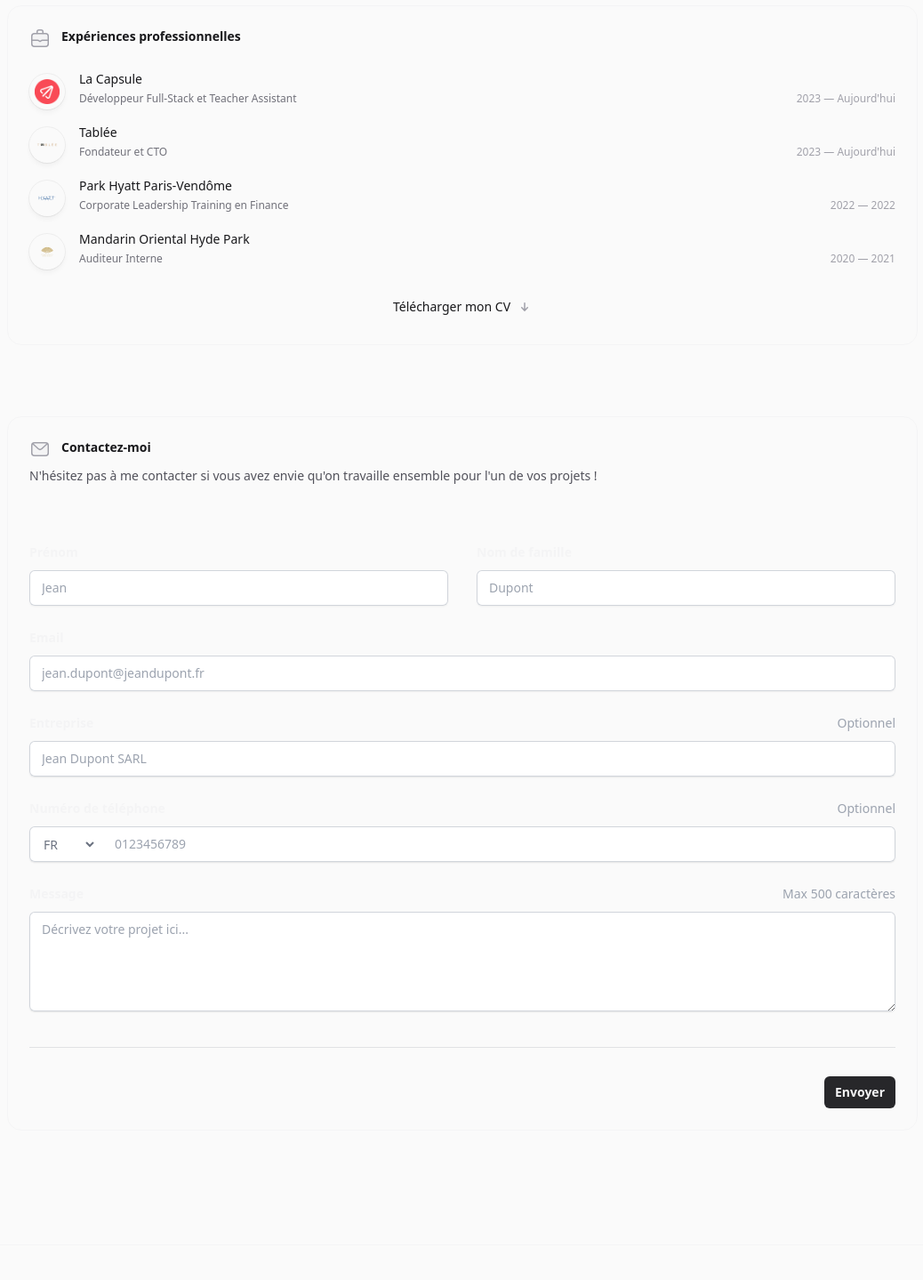
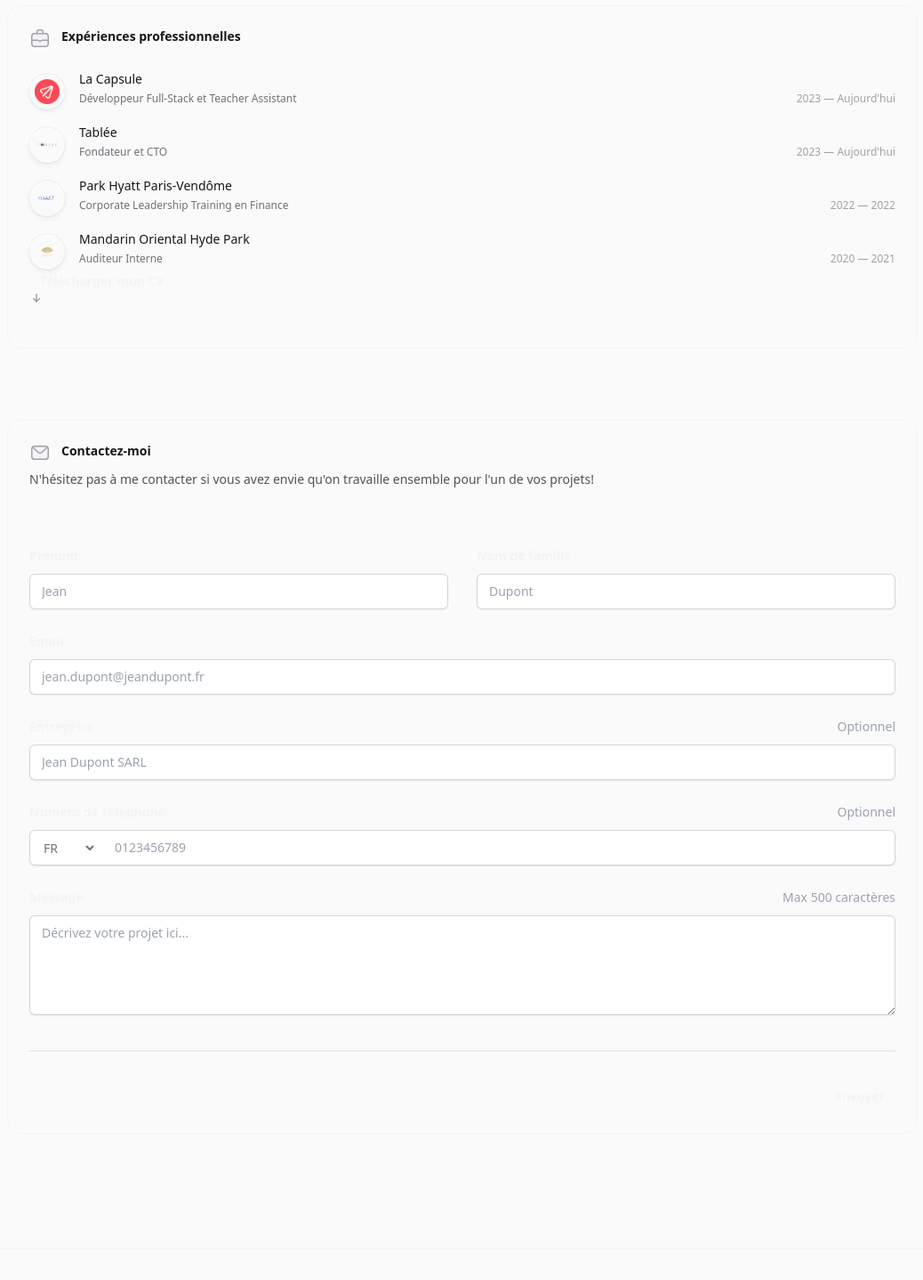
Before and after one commit to Jyok1m/portfolio, a Next.js app: page / in a window 1280 px wide. Shown: the part 1050-2489 px from the top of the page at 89% size, without its empty margins (120-1158 px from the left). Built offline with nearby package versions, Linux system fonts and the light colour scheme.

Commit message:
Created button component breakdown

```diff
--- a/app/components/Button.jsx
+++ b/app/components/Button.jsx
@@ -1,19 +1,27 @@
-import Link from "next/link";
-import clsx from "clsx";
+import { ButtonRoot } from "../../utils/components/ButtonRoot";
 
-const variantStyles = {
-	primary:
-		"bg-zinc-800 font-semibold text-zinc-100 hover:bg-zinc-700 active:bg-zinc-800 active:text-zinc-100/70 dark:bg-zinc-700 dark:hover:bg-zinc-600 dark:active:bg-zinc-700 dark:active:text-zinc-100/70",
-	secondary:
-		"bg-zinc-50 font-medium text-zinc-900 hover:bg-zinc-100 active:bg-zinc-100 active:text-zinc-900/60 dark:bg-zinc-800/50 dark:text-zinc-300 dark:hover:bg-zinc-800 dark:hover:text-zinc-50 dark:active:bg-zinc-800/50 dark:active:text-zinc-50/70",
-};
-
-export function Button({ variant = "primary", className, ...props }) {
-	className = clsx(
-		"inline-flex items-center gap-2 justify-center rounded-md py-2 px-3 text-sm outline-offset-2 transition active:transition-none",
-		variantStyles[variant],
-		className
+export default function Button({ variant = "primary", title, loading, className, ...props }) {
+	return (
+		<ButtonRoot disabled={loading} className={className} {...props}>
+			{loading && (
+				<svg
+					aria-hidden="true"
+					class="inline w-6 h-6 mr-2 text-gray-200 animate-spin dark:text-gray-600 fill-blue-600"
+					viewBox="0 0 100 101"
+					fill="none"
+					xmlns="http://www.w3.org/2000/svg"
+				>
+					<path
+						d="M100 50.5908C100 78.2051 77.6142 100.591 50 100.591C22.3858 100.591 0 78.2051 0 50.5908C0 22.9766 22.3858 0.59082 50 0.59082C77.6142 0.59082 100 22.9766 100 50.5908ZM9.08144 50.5908C9.08144 73.1895 27.4013 91.5094 50 91.5094C72.5987 91.5094 90.9186 73.1895 90.9186 50.5908C90.9186 27.9921 72.5987 9.67226 50 9.67226C27.4013 9.67226 9.08144 27.9921 9.08144 50.5908Z"
+						fill="currentColor"
+					/>
+					<path
+						d="M93.9676 39.0409C96.393 38.4038 97.8624 35.9116 97.0079 33.5539C95.2932 28.8227 92.871 24.3692 89.8167 20.348C85.8452 15.1192 80.8826 10.7238 75.2124 7.41289C69.5422 4.10194 63.2754 1.94025 56.7698 1.05124C51.7666 0.367541 46.6976 0.446843 41.7345 1.27873C39.2613 1.69328 37.813 4.19778 38.4501 6.62326C39.0873 9.04874 41.5694 10.4717 44.0505 10.1071C47.8511 9.54855 51.7191 9.52689 55.5402 10.0491C60.8642 10.7766 65.9928 12.5457 70.6331 15.2552C75.2735 17.9648 79.3347 21.5619 82.5849 25.841C84.9175 28.9121 86.7997 32.2913 88.1811 35.8758C89.083 38.2158 91.5421 39.6781 93.9676 39.0409Z"
+						fill="currentFill"
+					/>
+				</svg>
+			)}
+			{title}
+		</ButtonRoot>
 	);
-
-	return typeof props.href === "undefined" ? <button className={className} {...props} /> : <Link className={className} {...props} />;
 }
--- a/app/components/Home/Inquiry.jsx
+++ b/app/components/Home/Inquiry.jsx
@@ -5,11 +5,11 @@
 	return (
 		<div className="rounded-2xl border border-zinc-100 p-6 dark:border-zinc-700/40" id="contact">
 			<h2 className="flex text-sm font-semibold text-zinc-900 dark:text-zinc-100">
-				<MailIcon className="h-6 w-6 flex-none" />
+				<MailIcon className="w-6 h-6 flex-none" />
 				<span className="ml-3">Contactez-moi</span>
 			</h2>
 			<p className="mt-2 text-sm text-zinc-600 dark:text-zinc-400">
-				N'hésitez pas à me contacter si vous avez envie qu'on travaille ensemble pour l'un de vos projets !
+				N'hésitez pas à me contacter si vous avez envie qu'on travaille ensemble pour l'un de vos projets!
 			</p>
 			<InquiryForm />
 		</div>
--- a/app/components/Home/InquiryForm.jsx
+++ b/app/components/Home/InquiryForm.jsx
@@ -1,15 +1,16 @@
 "use client";
 
-import React from "react";
+import React, { useState } from "react";
 import { useForm } from "react-hook-form";
 import { ExclamationCircleIcon } from "@heroicons/react/20/solid";
 import { emailRegex, phoneRegex, stringRegex } from "@/utils/modules/regex";
 import { CheckCircleOutlined, CloseCircleOutlined } from "@ant-design/icons";
 import { notification } from "antd";
-import { Button } from "../Button";
+import Button from "../Button";
 
 export default function InquiryForm() {
 	const [api, contextHolder] = notification.useNotification();
+	const [loading, setLoading] = useState(false);
 
 	const {
 		register,
@@ -24,7 +25,7 @@
 			description:
 				status === "success"
 					? "Merci pour votre message. Je reviendrai vers vous le plus rapidement possible !"
-					: "Merci de corriger vos champs et de réessayer.",
+					: "Une erreur est survenue... Merci de réessayer plus tard.",
 			icon: (
 				<>
 					{status === "success" && <CheckCircleOutlined style={{ color: "green" }} />}
@@ -35,6 +36,9 @@
 	};
 
 	const onSubmit = async (form) => {
+		setLoading(true);
+
+		try {
 			const res = await fetch("../api/inquiries/new", {
 				method: "POST",
 				headers: {
@@ -48,6 +52,11 @@
 				reset();
 			} else {
 				openNotification("error");
+			}
+		} catch (error) {
+			openNotification("error");
+		} finally {
+			setLoading(false);
 		}
 	};
 
@@ -68,6 +77,7 @@
 								name="firstname"
 								id="firstname"
 								autoComplete="given-name"
+								disabled={loading}
 								className={
 									"block w-full rounded-md border-0 px-3.5 py-2 shadow-sm ring-1 ring-inset focus:ring-2 focus:ring-inset sm:text-sm sm:leading-6 text-gray-900 ring-gray-300 placeholder:text-gray-400 focus:ring-indigo-600"
 								}
@@ -99,6 +109,7 @@
 								name="lastname"
 								id="lastname"
 								autoComplete="family-name"
+								disabled={loading}
 								className={
 									"block w-full rounded-md border-0 px-3.5 py-2 shadow-sm ring-1 ring-inset focus:ring-2 focus:ring-inset sm:text-sm sm:leading-6 text-gray-900 ring-gray-300 placeholder:text-gray-400 focus:ring-indigo-600"
 								}
@@ -130,6 +141,7 @@
 								name="email"
 								type="email"
 								autoComplete="email"
+								disabled={loading}
 								className={
 									"block w-full rounded-md border-0 px-3.5 py-2 shadow-sm ring-1 ring-inset focus:ring-2 focus:ring-inset sm:text-sm sm:leading-6 text-gray-900 ring-gray-300 placeholder:text-gray-400 focus:ring-indigo-600"
 								}
@@ -166,6 +178,7 @@
 								name="company"
 								id="company"
 								autoComplete="organization"
+								disabled={loading}
 								className={
 									"block w-full rounded-md border-0 px-3.5 py-2 shadow-sm ring-1 ring-inset focus:ring-2 focus:ring-inset sm:text-sm sm:leading-6 text-gray-900 ring-gray-300 placeholder:text-gray-400 focus:ring-indigo-600"
 								}
@@ -205,6 +218,7 @@
 									id="country"
 									name="country"
 									autoComplete="country"
+									disabled={loading}
 									className="h-full rounded-md border-0 bg-transparent py-0 pl-3 pr-7 text-gray-500 focus:outline-none focus:ring-2 focus:ring-inset focus:ring-indigo-600 sm:text-sm"
 								>
 									<option>FR</option>
@@ -215,6 +229,7 @@
 								name="phone"
 								id="phone"
 								autoComplete="tel"
+								disabled={loading}
 								className={
 									"block w-full rounded-md border-0 pl-24 py-2 shadow-sm ring-1 ring-inset focus:ring-2 focus:ring-inset sm:text-sm sm:leading-6 text-gray-900 ring-gray-300 placeholder:text-gray-400 focus:ring-indigo-600"
 								}
@@ -251,6 +266,7 @@
 								name="message"
 								rows={4}
 								aria-describedby="message-description"
+								disabled={loading}
 								className={
 									"block w-full rounded-md border-0 px-3.5 py-2 shadow-sm ring-1 ring-inset focus:ring-2 focus:ring-inset sm:text-sm sm:leading-6 text-gray-900 ring-gray-300 placeholder:text-gray-400 focus:ring-indigo-600"
 								}
@@ -274,9 +290,7 @@
 				{/* Button */}
 
 				<div className="mt-10 flex justify-end border-t border-gray-900/10 pt-8">
-					<Button type="submit" className="ml-4 flex-none">
-						Envoyer
-					</Button>
+					<Button type="submit" className="ml-4 flex-none" title="Envoyer" loading={loading} />
 				</div>
 			</form>
 		</>
--- a/app/components/Home/Resume.jsx
+++ b/app/components/Home/Resume.jsx
@@ -2,7 +2,7 @@
 import BriefcaseIcon from "../Icons/BriefcaseIcon";
 import ArrowDownIcon from "../Icons/ArrowDownIcon";
 
-import { Button } from "@/app/components/Button";
+import Button from "@/app/components/Button";
 
 function Role({ role }) {
 	let startLabel = typeof role.start === "string" ? role.start : role.start.label;
@@ -79,10 +79,17 @@
 					<Role key={roleIndex} role={role} />
 				))}
 			</ol>
-			<Button href="#" variant="secondary" className="group mt-6 w-full">
-				Télécharger mon CV
-				<ArrowDownIcon className="h-4 w-4 stroke-zinc-400 transition group-active:stroke-zinc-600 dark:group-hover:stroke-zinc-50 dark:group-active:stroke-zinc-50" />
-			</Button>
+			<Button
+				href="#"
+				variant="secondary"
+				className="mt-6 w-full"
+				title={
+					<>
+						Télécharger mon CV
+						<ArrowDownIcon className="h-4 w-4 stroke-zinc-400 transition group-active:stroke-zinc-600 dark:group-hover:stroke-zinc-50 dark:group-active:stroke-zinc-50" />
+					</>
+				}
+			/>
 		</div>
 	);
 }
--- a/package.json
+++ b/package.json
@@ -28,6 +28,8 @@
 	"devDependencies": {
 		"autoprefixer": "^10",
 		"postcss": "^8",
+		"prettier": "^3.0.3",
+		"prettier-plugin-tailwindcss": "^0.5.6",
 		"tailwindcss": "^3.3.3"
 	}
 }
--- /dev/null
+++ b/utils/components/ButtonRoot.jsx
@@ -0,0 +1,19 @@
+import Link from "next/link";
+import clsx from "clsx";
+
+const variantStyles = {
+	primary:
+		"bg-zinc-800 font-semibold text-zinc-100 hover:bg-zinc-700 active:bg-zinc-800 active:text-zinc-100/70 dark:bg-zinc-700 dark:hover:bg-zinc-600 dark:active:bg-zinc-700 dark:active:text-zinc-100/70",
+	secondary:
+		"bg-zinc-50 font-medium text-zinc-900 hover:bg-zinc-100 active:bg-zinc-100 active:text-zinc-900/60 dark:bg-zinc-800/50 dark:text-zinc-300 dark:hover:bg-zinc-800 dark:hover:text-zinc-50 dark:active:bg-zinc-800/50 dark:active:text-zinc-50/70",
+};
+
+export function ButtonRoot({ variant = "primary", className, ...props }) {
+	className = clsx(
+		"inline-flex items-center gap-2 justify-center rounded-md py-2 px-3 text-sm outline-offset-2 transition active:transition-none",
+		variantStyles[variant],
+		className
+	);
+
+	return typeof props.href === "undefined" ? <button className={className} {...props} /> : <Link className={className} {...props} />;
+}
```
Also changed, not shown: 1 other file (tests, documents, lock files or other folders). Lines whose indentation alone changed are shown as unchanged.
